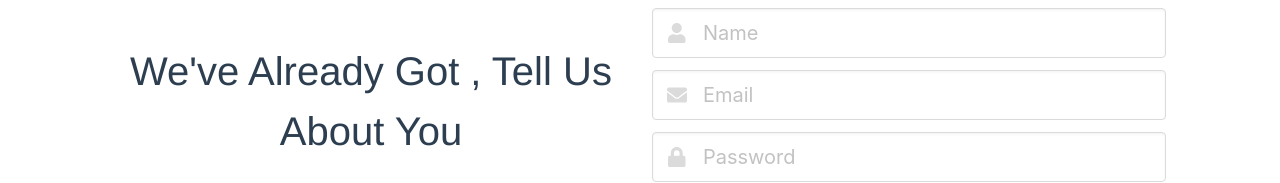
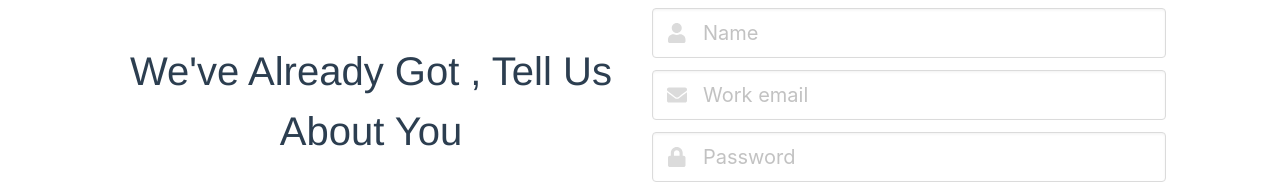
Before and after one commit to lurein/sidebr-web, a Vue app: page /jointeam in a window 1280 px wide. Both pictures are taken after a click on the button "Let's Go!". Shown: the part 274-457 px from the top of the page. Built offline with nearby package versions, Linux system fonts and the light colour scheme; what vuefire would draw is missing.

Commit message:
changed placeholder from email to work email for conciseness

```diff
--- a/src/views/ClosedBeta.vue
+++ b/src/views/ClosedBeta.vue
@@ -57,7 +57,7 @@
         <div class="field">
           <p class="control has-icons-left">
             <input class="input is-medium" v-model="email"
-            type="email" placeholder="Email">
+            type="email" placeholder="Work email">
             <span class="icon is-small is-left">
               <i class="fas fa-envelope"></i>
             </span>
--- a/src/views/JoinTeam.vue
+++ b/src/views/JoinTeam.vue
@@ -35,7 +35,7 @@
             <div class="field">
               <p class="control has-icons-left">
                 <input class="input is-medium" v-model="email"
-                type="email" placeholder="Email">
+                type="email" placeholder="Work email">
                 <span class="icon is-small is-left">
                   <i class="fas fa-envelope"></i>
                 </span>
```
